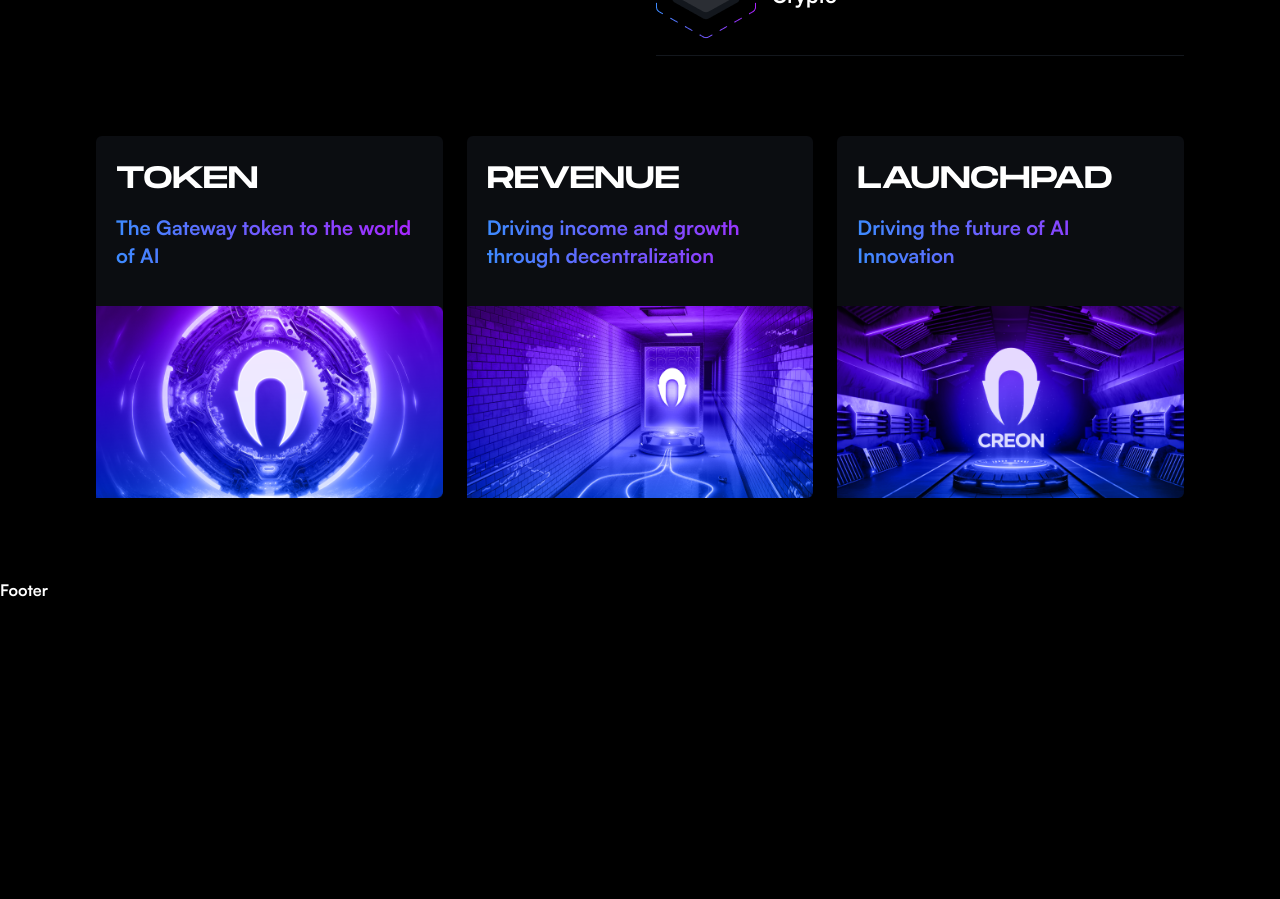
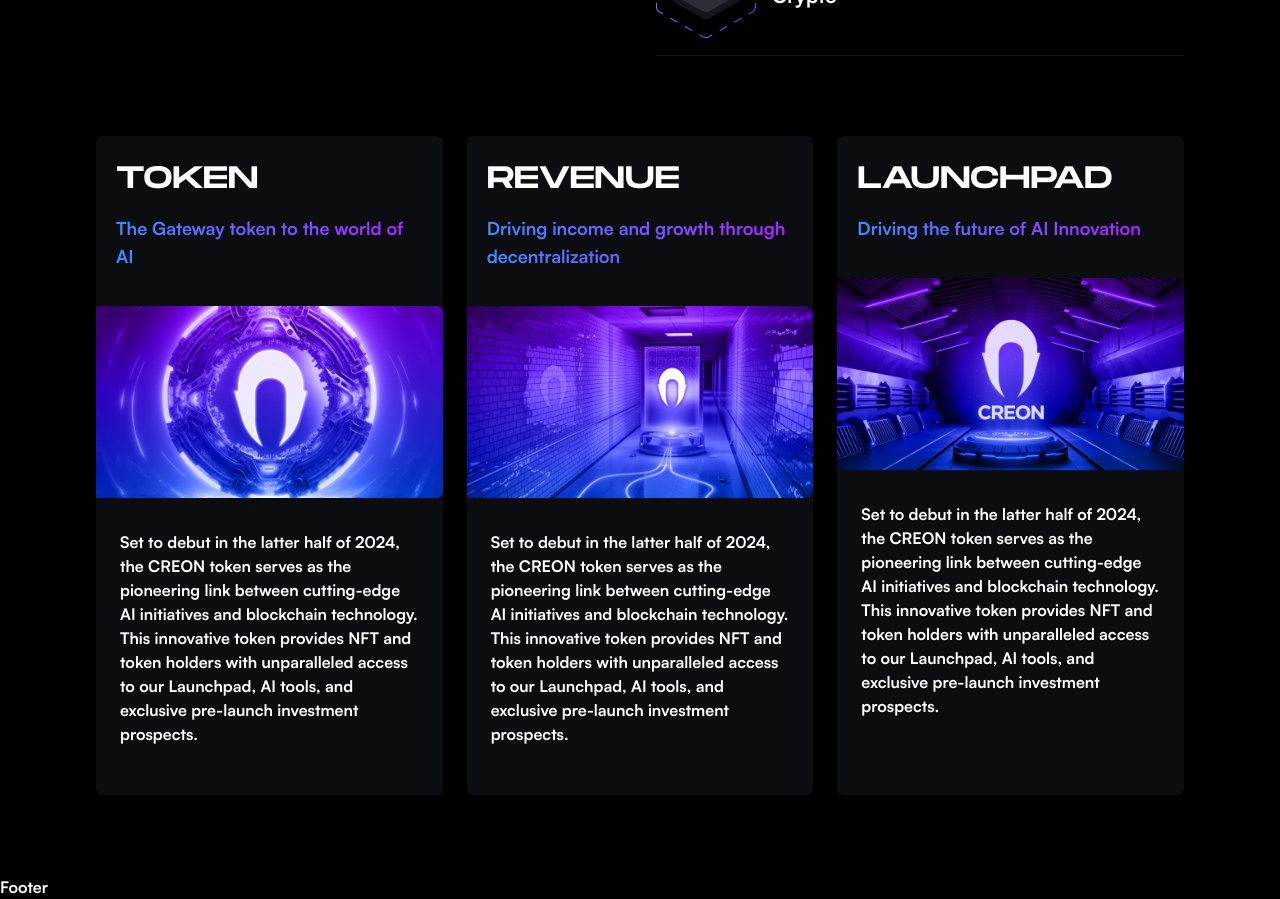
Before and after one commit to gift56/creon, a Next.js app: page / in a window 1280 px wide. Shown: the part 3000-3899 px from the top of the page. Before the commit the page ends 3602 px from the top, so only its background shows below. Built offline with nearby package versions, Linux system fonts and the light colour scheme.

Commit message:
completing everything

```diff
--- a/components/Token.tsx
+++ b/components/Token.tsx
@@ -9,17 +9,30 @@
           {tokenData.map((item, index) => (
             <div
               key={index}
-              className="w-full relative bg-[#13171D99] flex flex-col items-start justify-start gap-4 rounded-md"
+              className="w-full lg:min-h-[659px] relative bg-[#13171D99] flex flex-col items-start justify-start gap-4 rounded-md"
             >
               <div className="px-4 md:px-5 py-5 rounded-tr-md rounded-tl-md flex flex-col items-start gap-3">
                 <h3 className="text-white text-2xl md:text-[31px] biglaptop:text-4xl lg:leading-[45.8px] font-normal font-monument uppercase">
                   {item.title}
                 </h3>
-                <p className="text-lg md:text-xl font-bold font-satoshi bg-clip-text text-transparent bg-textgradient">
+                <p className="text-lg font-bold font-satoshi bg-clip-text text-transparent bg-textgradient">
                   {item.subtitle}
                 </p>
               </div>
-              <Image src={item.image} alt="token images nft" width={900} height={234} priority />
+              <Image
+                src={item.image}
+                alt="token images nft"
+                width={900}
+                height={234}
+                priority
+              />
+              <p className="text-base px-4 md:px-6 font-normal text-white py-4">
+                Set to debut in the latter half of 2024, the CREON token serves
+                as the pioneering link between cutting-edge AI initiatives and
+                blockchain technology. This innovative token provides NFT and
+                token holders with unparalleled access to our Launchpad, AI
+                tools, and exclusive pre-launch investment prospects.
+              </p>
             </div>
           ))}
         </div>
```
